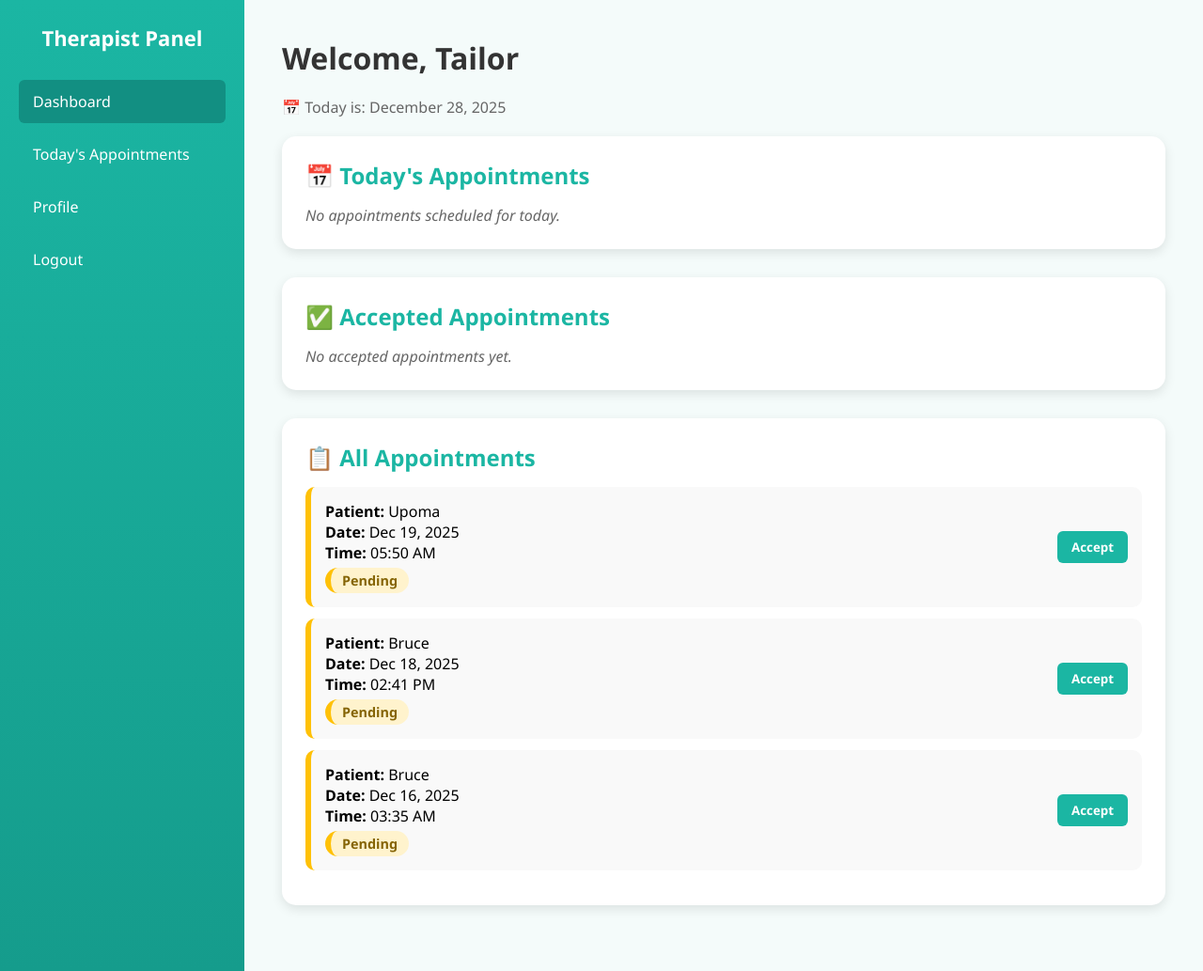
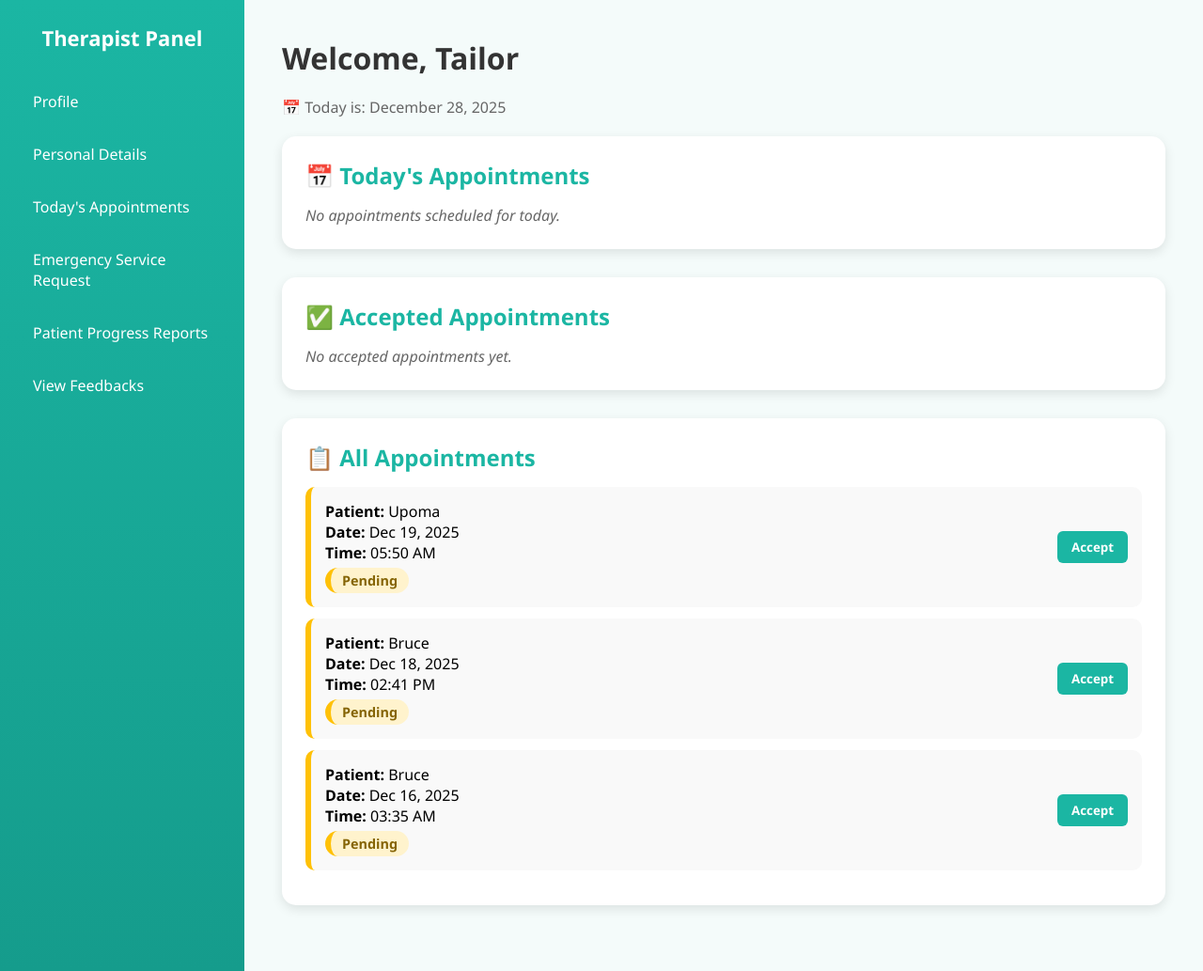
Before and after one commit to jayed2003/Website-Project-0, a PHP site: page /today_appointment.php in a window 1280 px wide. Shown: the whole page at 94% size. Run offline with PHP 8.4, Linux system fonts and the light colour scheme; a user stored in the database is signed in; data comes from the database, SQL or seed files in the repository.

Commit message:
Add files via upload

```diff
--- a/today_appointment.php
+++ b/today_appointment.php
@@ -162,10 +162,12 @@ $todayAppointments = $today_stmt->get_result();
     <!-- SIDEBAR -->
     <div class="sidebar">
         <h2>Therapist Panel</h2>
-        <a href="therapist_dashboard.php" class="active">Dashboard</a>
+        <a href="#">Profile</a>
+        <a href="therapist_personal.php">Personal Details</a>
         <a href="today_appointment.php">Today's Appointments</a>
-        <a href="profile.php">Profile</a>
-        <a href="logout.php">Logout</a>
+        <a href="#">Emergency Service Request</a>
+        <a href="therapist_progress.php">Patient Progress Reports</a>
+        <a href="therapist_feedback_view.php">View Feedbacks</a>
     </div>
 
     <!-- CONTENT -->
```
Also changed, not shown: self_assessment.php (+6 -1 lines).
